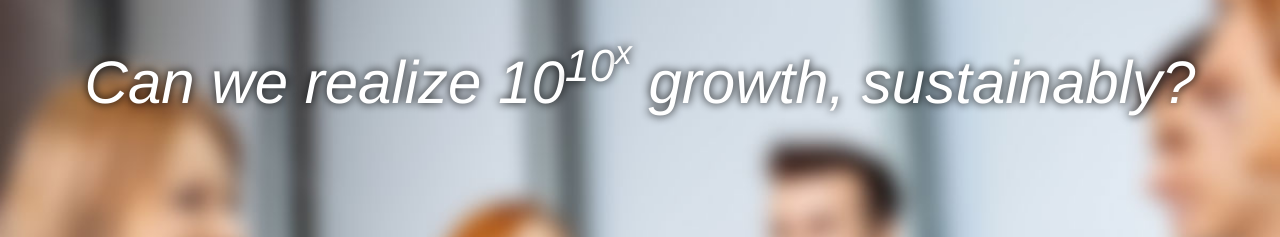
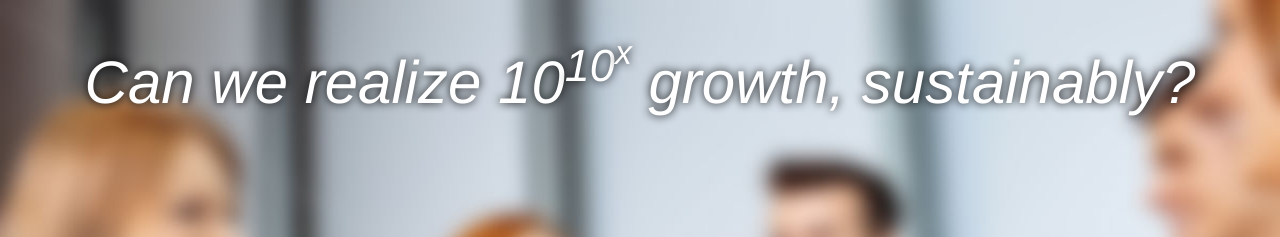
Before and after one commit to maybecapital/maybecapital.github.io, a website: page index.html in a window 1280 px wide. Shown: the top 237 px of the page. Drawn offline with nearby package versions, Linux system fonts and the light colour scheme.

Commit message:
do background with img tag, not css

```diff
--- a/index.html
+++ b/index.html
@@ -24,6 +24,7 @@
     </script>
   </head>
   <body onload="load()">
+    <img id="background"></img>
     <h2 id="question">Is this the next trillion dollar idea?</h2>
     <h1 id="slogan">Maybe<img src="images/logo.png" alt="?" /></h1>
     <p id="contact"><a href="mailto:leads@maybecapital.com">leads@maybecapital.com</a> &mdash; semiserious inquiries only</p>
--- a/scripts/app.js
+++ b/scripts/app.js
@@ -1,9 +1,11 @@
 var images = ["images/8747121-attractive-young-businesspeople-having-discussion-in-boardroom.jpg", "images/18192239-data-center-and-server-room-with-sign.jpg", "images/club-dj.jpg", "images/coffee-9.jpg", "images/MenloPark.jpg", "images/stock-analyst.jpg", "images/stock-photo-business-people-talking-during-conference-break-networking-153117176.jpg", "images/it_photo_87772.jpg"];
 var questions = ["Is this the next trillion-dollar idea?", "Can we realize 10<sup>10<sup>x</sup></sup> growth, sustainably?", "Is there life before Series A?", "Can you monetize the mobile social?", "Can you take big data one bigger?", "Can we help you democratize disruption?"];
 var load = function(){
-  document.body.style['background-image'] = "url(" + images[Math.floor(Math.random()*images.length)] + ")";
+  //document.body.style['background-image'] = "url(" +
+  //images[Math.floor(Math.random()*images.length)] + ")";
+  document.getElementById('background').src = images[Math.floor(Math.random()*images.length)];
   document.getElementById('question').innerHTML = questions[Math.floor(Math.random()*questions.length)];
   setTimeout(function(){
     document.getElementById('slogan').style.opacity = 0.6;
-  }, 3000);
+  }, 1000);
 };
--- a/styles/main.css
+++ b/styles/main.css
@@ -4,6 +4,17 @@ body {
     background-position: center; background-repeat: repeat-y; background-attachment: fixed; background-size: 100%;
     margin: 0; padding: 0;
 }
+
+#background {
+    position: fixed;
+    width: 100%;
+    height: 100%;
+    top: 0;
+    right: 0;
+    bottom: 0;
+    left: 0;
+}
+
 #question {
     font-weight: 100; font-style: italic; font-size: 60px;
     text-shadow: 0px 0px 10px black;
```
